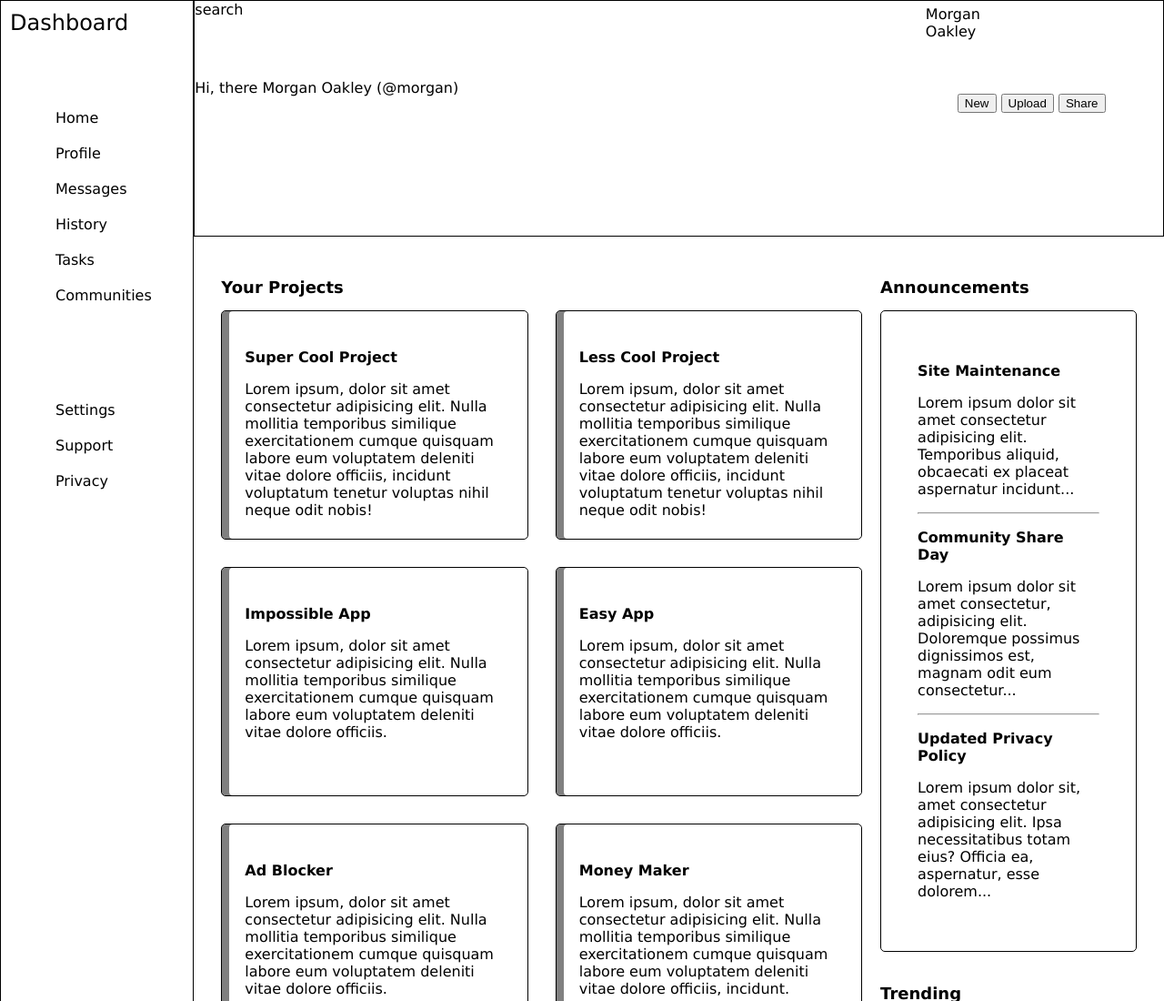
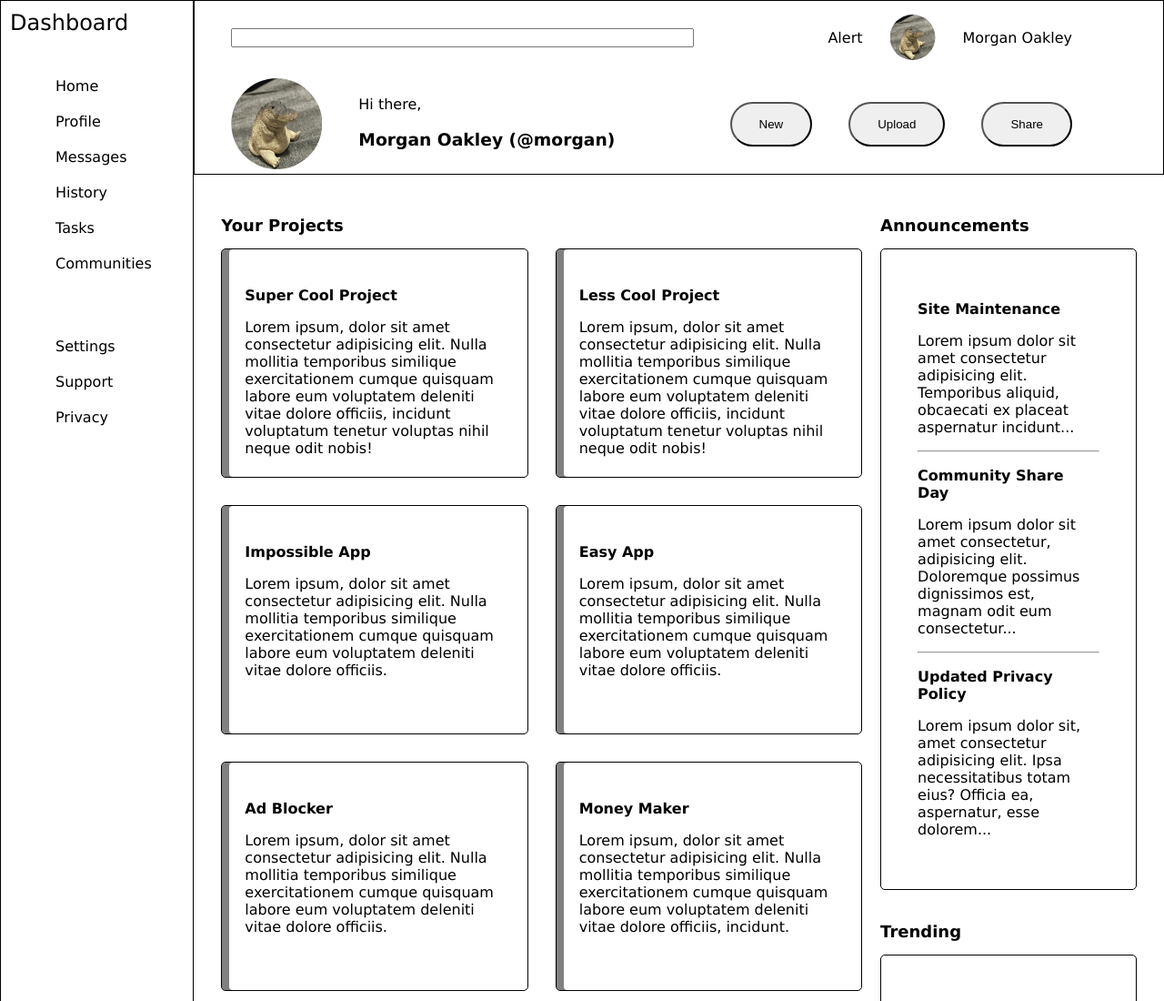
Before and after one commit to mvttn/dashboard, a plain HTML site: page index.html in a window 1280 px wide. Shown: the top 1100 px of the page at 91% size. Drawn offline with Linux system fonts and the light colour scheme.

Commit message:
Format header section

```diff
--- a/index.html
+++ b/index.html
@@ -9,15 +9,25 @@
   <body>
     <div class="container">
       <div class="header">
-        <div class="searchbar">search</div>
-        <div class="profile">Morgan Oakley</div>
-        <div class="intro">Hi, there Morgan Oakley (@morgan)</div>
+        <div class="search-bar"><input type="text" /></div>
+        <div class="account">
+          <div class="bell-icon">Alert</div>
+          <img src="croc.jpg" alt="small croc" class="small-icon" />
+          <div class="header-profile">Morgan Oakley</div>
+        </div>
+
+        <div class="greeting">
+          <img src="croc.jpg" alt="small croc" class="big-icon" />
+          <div>
+            <p>Hi there,</p>
+            <h3>Morgan Oakley (@morgan)</h3>
+          </div>
+        </div>
+
         <div class="actions">
-          <ul>
             <button>New</button>
             <button>Upload</button>
             <button>Share</button>
-          </ul>
         </div>
       </div>
 
--- a/styles.css
+++ b/styles.css
@@ -20,8 +20,60 @@ li {
   grid-column: 2 / 3;
   display: grid;
   border: 1px solid black;
-  grid-template-columns: 3fr 1fr;
-  grid-template-rows: 1fr 2fr;
+  grid-template-columns: 3fr 2fr;
+  grid-template-rows: 80px 110px;
+}
+
+.search-bar {
+  grid-column: 1 / 2;
+  display: flex;
+  flex-direction: column;
+  justify-content: center;
+  margin: 40px;
+}
+
+.account {
+  grid-column: 2 / 3;
+  display: flex;
+  justify-content: flex-end;
+  align-items: center;
+  gap: 30px;
+  margin: 40px;
+  margin-right: 100px;
+}
+
+.small-icon {
+  width: 50px;
+  height: 75px;
+  clip-path: circle();
+}
+
+.greeting {
+  display: flex;
+  gap: 40px;
+  align-items: center;
+  padding: 10px 40px 10px 40px;
+}
+
+.big-icon {
+  width: 100px;
+  height: 150px;
+  clip-path: circle();
+}
+
+.actions {
+  grid-column: 2 / 3;
+  grid-row: 2 / 3;
+  display: flex;
+  align-items: center;
+  justify-content: flex-end;
+  gap: 40px;
+  margin-right: 100px;
+}
+
+.actions button {
+  border-radius: 30px;
+  padding: 15px 30px;
 }
 
 .sidebar {
@@ -29,7 +81,6 @@ li {
   display: grid;
   grid-template-columns: 1fr;
   grid-template-rows: auto auto 1fr;
-  gap: 35px;
   border: 1px solid black;
 }
 
```
